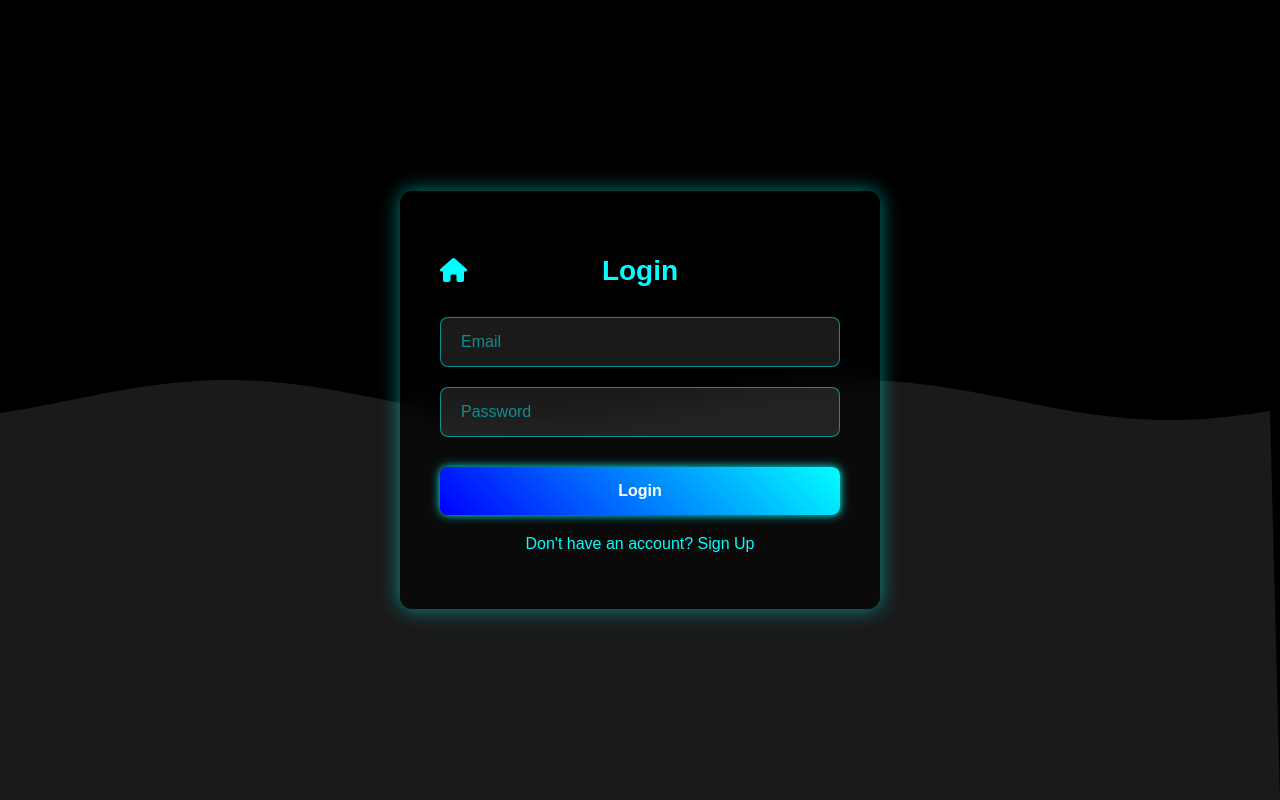
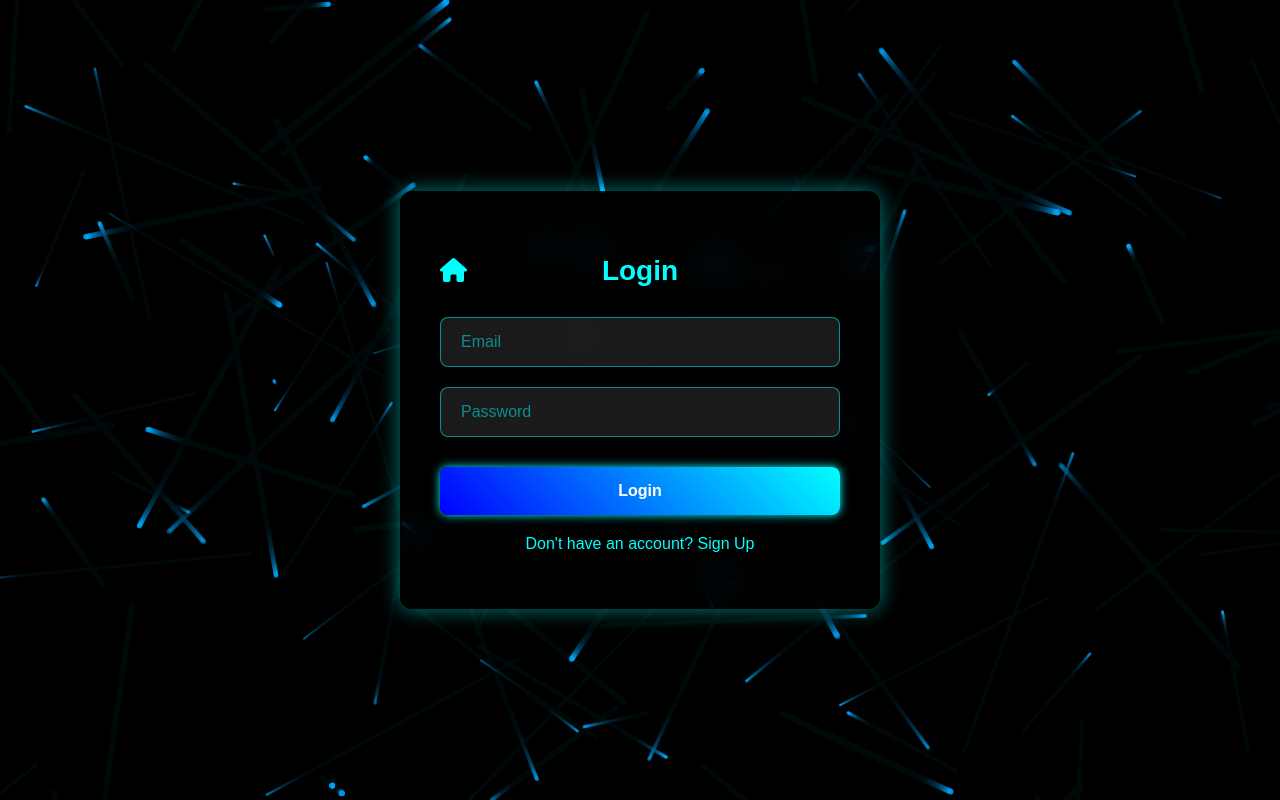
Before and after one commit to TheGarvit21/trial-f, a plain HTML site: page login.html in a window 1280 px wide. Drawn offline with Linux system fonts and the light colour scheme.

Commit message:
Update login.html

```diff
--- a/login.html
+++ b/login.html
@@ -125,6 +125,7 @@
     </style>
 </head>
 <body>
+    <canvas id="bgCanvas"></canvas>
     <div class="container">
         <div class="header">
             <a href="index.html" class="home-btn"><i class="fas fa-home"></i></a>
@@ -139,36 +140,70 @@
     </div>
 
     <script>
-         const canvas = document.createElement("canvas");
-        document.body.appendChild(canvas);
-        canvas.style.position = "absolute";
-        canvas.style.top = "0";
-        canvas.style.left = "0";
-        canvas.style.zIndex = "-1";
+        const canvas = document.getElementById('bgCanvas');
+        const ctx = canvas.getContext('2d');
 
-        const ctx = canvas.getContext("2d");
-        canvas.width = window.innerWidth;
-        canvas.height = window.innerHeight;
+        // Set canvas size
+        function setCanvasSize() {
+            canvas.width = window.innerWidth;
+            canvas.height = window.innerHeight;
+        }
+        setCanvasSize();
+        window.addEventListener('resize', setCanvasSize);
 
-        let time = 0;
-        function drawLiquid() {
-            ctx.clearRect(0, 0, canvas.width, canvas.height);
-            ctx.fillStyle = "rgba(255, 255, 255, 0.1)";
-            ctx.beginPath();
-            for (let i = 0; i < canvas.width; i += 10) {
-                let y = Math.sin(i * 0.01 + time) * 20 + canvas.height / 2;
-                ctx.lineTo(i, y);
+        // Create particles
+        const particles = [];
+        const particleCount = 100;
+
+        class Particle {
+            constructor() {
+                this.reset();
             }
-            ctx.lineTo(canvas.width, canvas.height);
-            ctx.lineTo(0, canvas.height);
-            ctx.closePath();
-            ctx.fill();
-            time += 0.05;
-            requestAnimationFrame(drawLiquid);
+
+            reset() {
+                this.x = Math.random() * canvas.width;
+                this.y = Math.random() * canvas.height;
+                this.size = Math.random() * 2 + 1;
+                this.speedX = Math.random() * 2 - 1;
+                this.speedY = Math.random() * 2 - 1;
+                this.color = `rgba(0, 168, 255, ${Math.random() * 0.5 + 0.2})`;
+            }
+
+            update() {
+                this.x += this.speedX;
+                this.y += this.speedY;
+
+                if (this.x < 0 || this.x > canvas.width) this.reset();
+                if (this.y < 0 || this.y > canvas.height) this.reset();
+            }
+
+            draw() {
+                ctx.beginPath();
+                ctx.arc(this.x, this.y, this.size, 0, Math.PI * 2);
+                ctx.fillStyle = this.color;
+                ctx.fill();
+            }
         }
-        drawLiquid();
 
+        // Initialize particles
+        for (let i = 0; i < particleCount; i++) {
+            particles.push(new Particle());
+        }
 
+        // Animation loop
+        function animate() {
+            ctx.fillStyle = 'rgba(0, 0, 0, 0.05)';
+            ctx.fillRect(0, 0, canvas.width, canvas.height);
+
+            particles.forEach(particle => {
+                particle.update();
+                particle.draw();
+            });
+
+            requestAnimationFrame(animate);
+        }
+
+        animate();
 
         document.getElementById("login-form").addEventListener("submit", async function(event) {
             event.preventDefault();
```
